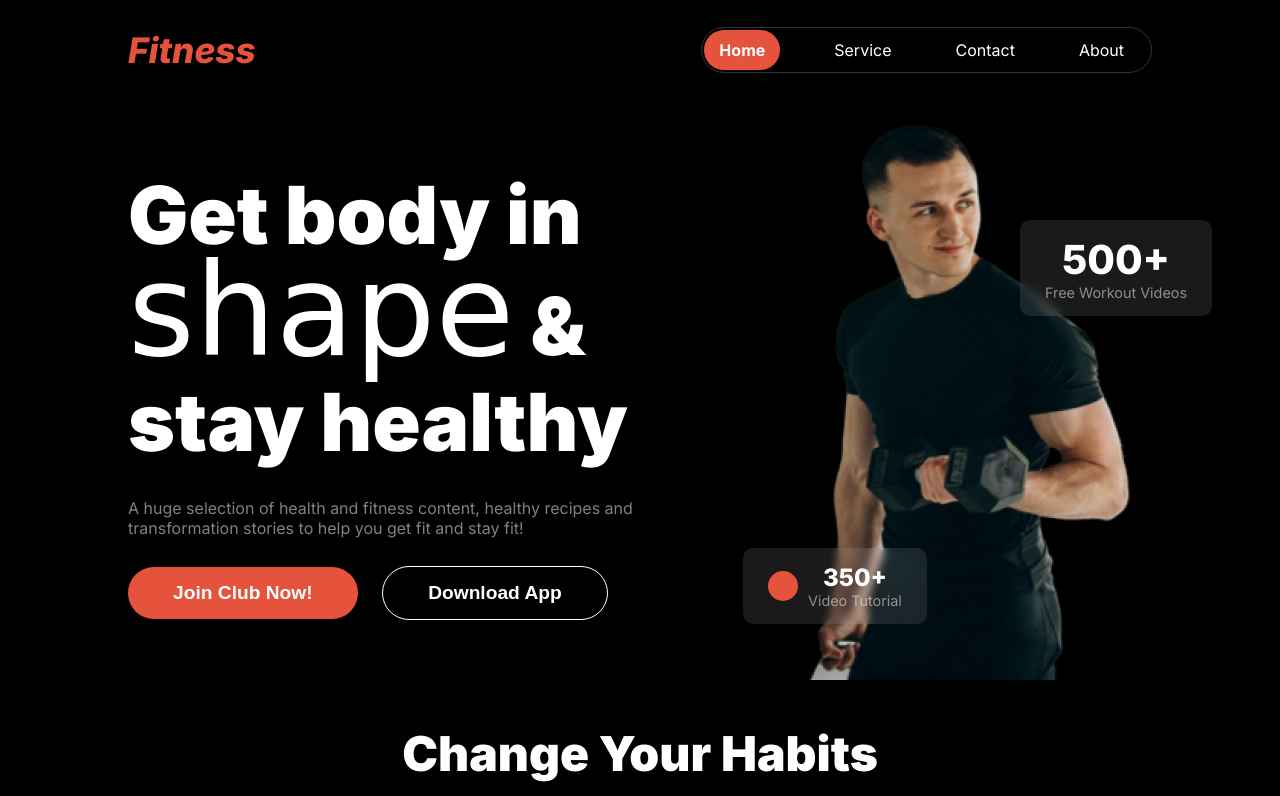
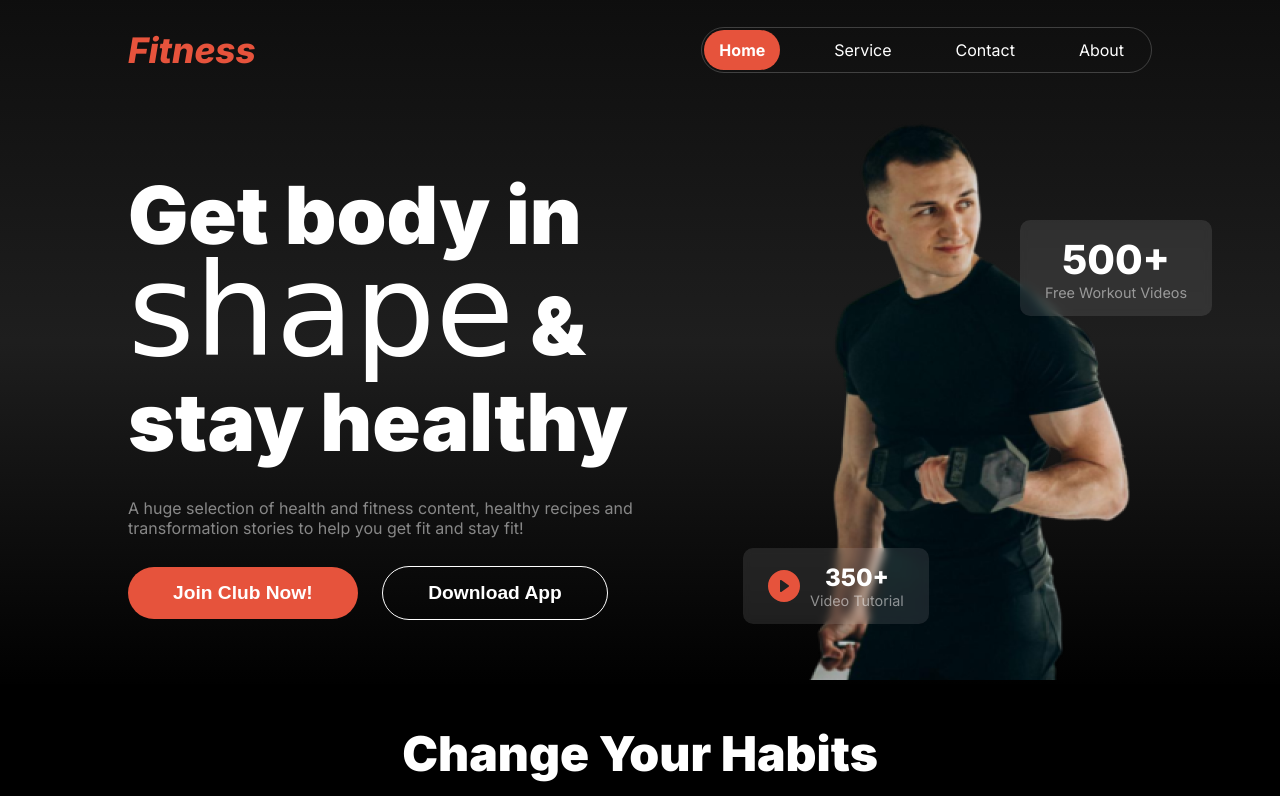
Before and after one commit to zsnahid/PH-Assignment-02, a plain HTML site: page index.html in a window 1280 px wide. Shown: the top 796 px of the page. Drawn offline with Linux system fonts and the light colour scheme; a web font is replaced by a local one.

Commit message:
edited header

```diff
--- a/index.html
+++ b/index.html
@@ -10,7 +10,8 @@
 </head>
 
 <body class="inter-regular">
-    <header class="width">
+    <header>
+        <div class="width">
             <nav class="navbar">
                 <h1 class="orange-color">Fitness</h1>
                 <ul class="navlinks">
@@ -20,8 +21,8 @@
                     <li>About</li>
                 </ul>
                 <div class="hamburg-menu">
-                <svg xmlns="http://www.w3.org/2000/svg" width="32" height="32" fill="currentColor" class="bi bi-list"
-                    viewBox="0 0 16 16">
+                    <svg xmlns="http://www.w3.org/2000/svg" width="32" height="32" fill="currentColor"
+                        class="bi bi-list" viewBox="0 0 16 16">
                         <path fill-rule="evenodd"
                             d="M2.5 12a.5.5 0 0 1 .5-.5h10a.5.5 0 0 1 0 1H3a.5.5 0 0 1-.5-.5m0-4a.5.5 0 0 1 .5-.5h10a.5.5 0 0 1 0 1H3a.5.5 0 0 1-.5-.5m0-4a.5.5 0 0 1 .5-.5h10a.5.5 0 0 1 0 1H3a.5.5 0 0 1-.5-.5" />
                     </svg>
@@ -33,7 +34,8 @@
                         Get body in <br> <span id="shape" class="grey-qo-regular ">shape</span> & stay healthy
                     </h1>
                     <p class="text-color-2 banner-desc">
-                    A huge selection of health and fitness content, healthy recipes and transformation stories to help
+                        A huge selection of health and fitness content, healthy recipes and transformation stories to
+                        help
                         you
                         get fit and stay fit!
                     </p>
@@ -47,7 +49,11 @@
                         <p class="text-color-2">Free Workout Videos</p>
                     </div>
                     <div id="banner-card-2">
-                    <div id="orange-circle"></div>
+                        <svg xmlns="http://www.w3.org/2000/svg" width="32" height="32" fill="#E6533C"
+                            class="bi bi-play-circle-fill" viewBox="0 0 16 16">
+                            <path
+                                d="M16 8A8 8 0 1 1 0 8a8 8 0 0 1 16 0M6.79 5.093A.5.5 0 0 0 6 5.5v5a.5.5 0 0 0 .79.407l3.5-2.5a.5.5 0 0 0 0-.814z" />
+                        </svg>
                         <div id="banner-card-2-texts">
                             <h3>350+</h3>
                             <p class="text-color-2">Video Tutorial</p>
@@ -55,6 +61,8 @@
                     </div>
                 </div>
             </section>
+        </div>
+
     </header>
     <main>
         <section class="change-habits width">
--- a/styles/style.css
+++ b/styles/style.css
@@ -78,6 +78,13 @@ h3 {
 
 
 /* header style */
+header {
+    background: linear-gradient(180deg,
+            rgba(19, 19, 19, 0.747) 0%,
+            rgb(30, 30, 30) 50%,
+            rgba(1, 1, 1, 0.719) 100%);
+}
+
 /* navbar style */
 .navbar {
     display: flex;
@@ -107,7 +114,7 @@ nav>ul>li {
     margin: 2px;
 }
 
-.hamburg-menu{
+.hamburg-menu {
     display: none;
 }
 
@@ -196,13 +203,6 @@ nav>ul>li {
 #banner-card-2-texts>p {
     font-size: 0.9rem;
     margin: 0;
-}
-
-#orange-circle {
-    height: 30px;
-    width: 30px;
-    background-color: #E6533C;
-    border-radius: 50%;
 }
 
 /* change habits section */
@@ -334,10 +334,6 @@ footer {
     gap: 80px;
 }
 
-.footer-contents>div {
-    /* border: 1px solid white; */
-}
-
 .footer-brand-name {
     text-align: left;
     color: #E6533C;
@@ -460,21 +456,21 @@ option {
     border-radius: 0.5rem;
 }
 
-.unique-section-texts>h1{
+.unique-section-texts>h1 {
     font-size: 3rem;
     font-weight: 900;
     margin-bottom: 0;
     margin-top: 0;
 }
 
-.unique-section-texts>h2{
+.unique-section-texts>h2 {
     font-size: 2.5rem;
     font-weight: 700;
     margin-bottom: 4rem;
     margin-top: 0;
 }
 
-.unique-section-texts>p{
+.unique-section-texts>p {
     margin-bottom: 4rem;
 }
 
@@ -486,10 +482,10 @@ option {
     margin-bottom: 2rem;
 }
 
-.unique-section-card>h4{
+.unique-section-card>h4 {
     display: inline;
 }
 
-.unique-section-card>h3{
+.unique-section-card>h3 {
     margin-top: 0;
 }
```
Lines whose indentation alone changed are shown as unchanged.
